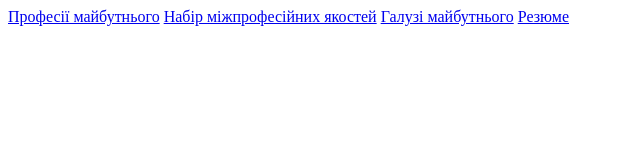
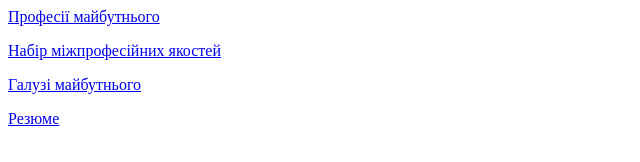
Before and after one commit to pukhalska20/pukhalska20.github.io, a plain HTML site: page nav.html in a window 1280 px wide. Shown: the whole page, without its empty margins (0-640 px from the left). Drawn offline with Linux system fonts and the light colour scheme.

Commit message:
Update nav.html

```diff
--- a/nav.html
+++ b/nav.html
@@ -6,8 +6,8 @@
 </head>
 <body>
 <a href="storinka1.html" target="main">Професії майбутнього</a>
-<a href="storinka2.html" target="main">Набір міжпрофесійних якостей</a>
-<a href="storinka3.html" target="main">Галузі майбутнього</a>
-<a href="resume.html" target="main">Резюме</a>
+<p><a href="storinka2.html" target="main">Набір міжпрофесійних якостей</a></p>
+<p><a href="storinka3.html" target="main">Галузі майбутнього</a></p>
+<p><a href="resume.html" target="main">Резюме</a></p>
 </body>
 </html>
```
